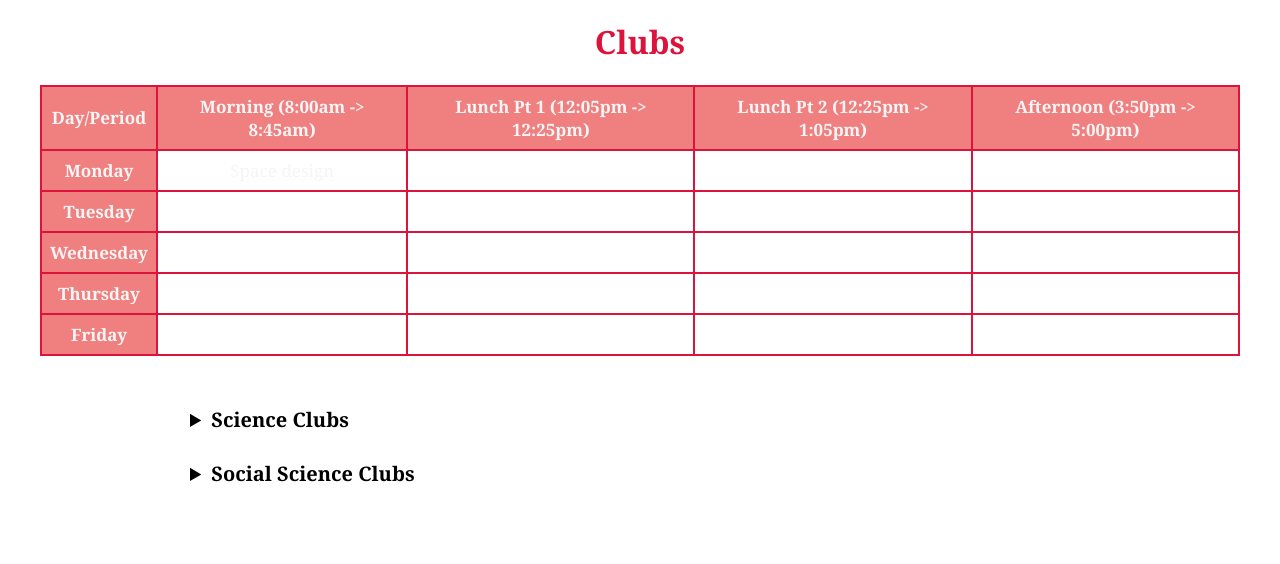
After one commit to Lucy3423/Student-Profile-Website, a Flask app: page /clubs/1 in a window 1280 px wide. The commit adds this page. Shown: the part 341-905 px from the top of the page. Run offline with Flask 3, Linux system fonts and the light colour scheme.

Commit message:
I've started to add the content for the clubs page like a weekly schedule and list of available clubs

```diff
--- /dev/null
+++ b/StudentPortal/club.py
@@ -0,0 +1,6 @@
+class Club:
+    def __init__(self, name, category, time_slot, day):
+        self.name = name
+        self.category = category
+        self.time_slot = time_slot
+        self.day = day
--- a/StudentPortal/main.py
+++ b/StudentPortal/main.py
@@ -17,6 +17,7 @@ app.config["SECRET_KEY"] = "mysecret"
 
 system = System()
 system.set_up_students()
+system.set_up_clubs()
 
 
 new_bulletin_notice = Bulletin_notice("11/08/2025", "School Uniform Update", "upper 4", "We have recently changed the school uniform to allow girls in all year groups to wear trousers instead of the skirt if they wish to.")
@@ -66,5 +67,10 @@ def bulletin(student_id):
     return render_template("bulletin.html", bulletin_notices=system.bulletin_notices, student_id=student_id, sort_form=sort_form, sort_type=sort_type)
 
 
+@app.route('/clubs/<int:student_id>')
+def clubs(student_id):
+    return render_template("clubs.html", student_id=student_id, system=system)
+
+
 if __name__ == "__main__":
     app.run(debug=True)
--- a/StudentPortal/static/base.css
+++ b/StudentPortal/static/base.css
@@ -10,7 +10,7 @@ p {
     font-size: larger;
 }
 
-.header {
+.navigation-bar {
     width: 100%;
     height: 50px;
     background-color: lightcoral;
@@ -35,16 +35,68 @@ a:hover {
     color: white;
     background-color: crimson
 }
-.background-image {
-    background-image: url(https://i.pinimg.com/1200x/f0/53/31/f053312501da8df5ac58ecace259559c.jpg);
-    background-size: 100% auto;
-    background-repeat: no-repeat;
-    background-position: center 27%;
+.header-image {
+    display: block;
+    width: 100%;
     height: 290px;
+    overflow: hidden;
+}
+
+.header-image img {
+    object-position: center 27%;
+    opacity: 0.95;
+    object-fit: cover;
     width: 100%;
-    opacity: 0.95
+    height: 100%;
 }
+
+
 
 body {
     margin: 0;
 }
+
+table {
+    border-collapse: collapse;
+    border: 2px solid crimson;
+    margin: 10px auto;
+    width: 1200px;
+    font-size: 17px;
+}
+
+th, td {
+    border: 2px solid crimson;
+    padding: 8px;
+    text-align: center;
+    color: whitesmoke
+
+}
+
+th {
+    background-color: lightcoral;
+}
+
+.break-line {
+    border: none;
+    height: 5px;
+    background-color: crimson;
+    width: 1300px;
+}
+
+.left {
+    flex: 1;
+    margin-right: 70px;
+    text-align: left;
+}
+
+.right {
+    flex: 1;
+    margin-right: 70px;
+    text-align: right;
+}
+
+.subject {
+    text-decoration: underline;
+    margin: 20px;
+    color: crimson;
+}
--- /dev/null
+++ b/StudentPortal/static/clubs.css
@@ -0,0 +1,24 @@
+#category {
+    width: 150px;
+    margin: 20px;
+    padding: 10px auto;
+}
+
+.content {
+    width: 500px;
+    margin: 50px;
+    margin-left: 190px;
+}
+
+.club-list {
+    font-size: 20px;
+}
+
+.club-name {
+    color: crimson
+}
+
+summary:hover {
+    background-color: lightcoral;
+    color: white;
+}
--- a/StudentPortal/student.py
+++ b/StudentPortal/student.py
@@ -1,8 +1,9 @@
 class Student:
-    def __init__(self, name, DoB, student_id, username, password, subjects):
+    def __init__(self, name, DoB, student_id, username, password, subjects, clubs):
         self.name = name
         self.DoB = DoB
         self.student_id = student_id
         self.username = username
         self.password = password
         self.subjects:list = subjects
+        self.clubs:list = clubs
--- a/StudentPortal/system.py
+++ b/StudentPortal/system.py
@@ -1,15 +1,26 @@
 from student import Student
+from club import Club
 
 class System:
     def __init__(self):
         self.students = []
         self.bulletin_notices = []
+        self.social_science_clubs = []
+        self.science_clubs = []
 
     def set_up_students(self):
-        self.students.append(Student("Lucy Fowler", "21/07/2008", 0, "Lucy", "Fowler", ["French", "Maths", "Computing"]))
-        self.students.append(Student("John Brown", "04/5/2007", 1, "John", "Brown", ["DT", "Maths", "Art", "English", "German"]))
+        self.students.append(Student("Lucy Fowler", "21/07/2008", 0, "Lucy", "Fowler", ["French", "Maths", "Computing"], ["Space Design"]))
+        self.students.append(Student("John Brown", "04/5/2007", 1, "John", "Brown", ["DT", "Maths", "Art", "English", "German"], ["Language Leaders"]))
         return self.students
 
+    def set_up_clubs(self):
+        self.science_clubs.append(Club("coding club", "science", 3, "monday"))
+        self.science_clubs.append(Club("space design", "science", 3, "tuesday"))
+        self.science_clubs.append(Club("canSAT", "science", 4, "wednesday"))
+        self.science_clubs.append(Club("physics olympiad", "science", 3, "thursday"))
+        self.science_clubs.append(Club("silver crest award", "science", 2, "friday"))
+
+        self.social_science_clubs.append(Club("History Podcast", "social science", 3, "tuesday"))
 
 
     def login(self, username, password):
@@ -25,3 +36,15 @@ class System:
         for student in self.students:
             if student.student_id == student_id:
                 return student
+
+    def identify_club_time_slot(self, club):
+        if club.day == 1:
+            time_slot = "8:am -> 8:45am"
+        elif club.day == 2:
+            time_slot = "12:05pm -> 12:25pm"
+        elif club.day == 3:
+            time_slot = "12:25pm -> 1:05pm"
+        else:
+            time_slot = "3:50pm -> 5:00pm"
+
+        return time_slot
--- a/StudentPortal/templates/base.html
+++ b/StudentPortal/templates/base.html
@@ -9,19 +9,22 @@
 
 <body>
 
-    <div class="header">
+    <div class="navigation-bar">
         <a href="{{url_for('dashboard', student_id=student_id) }}">Dashboard</a>
         |
         <a href="{{url_for('student_profile', student_id=student_id)}}">Student Profile</a>
         |
         <a href="{{url_for('bulletin', student_id=student_id)}}"> Bulletin</a>
-
+        |
+        <a href="{{url_for('clubs', student_id=student_id)}}"> Clubs </a>
         |
         <a href="{{url_for('login')}}">Sign Out</a>
 
     </div>
 
-    <div class="background-image"> </div>
+    <div class="header-image">
+        <img src="https://i.pinimg.com/1200x/f0/53/31/f053312501da8df5ac58ecace259559c.jpg">
+    </div>
 
     <div>
         {% block content %}
--- a/StudentPortal/templates/bulletin.html
+++ b/StudentPortal/templates/bulletin.html
@@ -19,12 +19,12 @@
                         <h4> {{bulletin_notice.year_group | title}} </h4>
                     </li>
                 </ul>
-                <h2 class="notice-subject"> {{bulletin_notice.title }} </h2>
-                <div class="content">
+                <h2 class="subject"> {{bulletin_notice.title }} </h2>
+                <div class="notice-content">
                     <p> {{bulletin_notice.content}}</p>
                 </div>
 
-                <hr class="line">
+                <hr class="break-line">
 
                 {% else %}
                 <h2> Bulletin notices do not currentlly apply to this year </h2>
--- /dev/null
+++ b/StudentPortal/templates/clubs.html
@@ -0,0 +1,95 @@
+{% extends "base.html" %}
+
+{% block title %} Clubs {% endblock %}
+
+{% block head %}
+<link rel="stylesheet" href="{{url_for('static', filename='clubs.css')}}">
+{% endblock %}
+
+{% block content %}
+<h1 class="title"> Clubs </h1>
+<!-- create the timetable -->
+<table>
+    <!-- create the headers -->
+    <tr>
+        <th> Day/Period </th>
+        <th> Morning (8:00am -> 8:45am) </th>
+        <th> Lunch Pt 1 (12:05pm -> 12:25pm) </th>
+        <th> Lunch Pt 2 (12:25pm -> 1:05pm) </th>
+        <th> Afternoon (3:50pm -> 5:00pm) </th>
+    </tr>
+
+    <!-- create a new row for each day of the week -->
+    <tr>
+        <th> Monday </th>
+        <td> Space design</td>
+        <td></td>
+        <td></td>
+        <td></td>
+    </tr>
+
+    <tr>
+        <th> Tuesday </th>
+        <td></td>
+        <td></td>
+        <td></td>
+        <td></td>
+    </tr>
+
+    <tr>
+        <th> Wednesday </th>
+        <td></td>
+        <td></td>
+        <td></td>
+        <td></td>
+    </tr>
+
+    <tr>
+        <th> Thursday </th>
+        <td></td>
+        <td></td>
+        <td></td>
+        <td></td>
+    </tr>
+
+    <tr>
+        <th> Friday </th>
+        <td></td>
+        <td></td>
+        <td></td>
+        <td></td>
+    </tr>
+</table>
+
+<!-- List out the options for clubs -->
+<div class="content">
+    <div class="club-list">
+        <!-- Display the science clubs -->
+        <details>
+            <summary><b> Science Clubs </b></summary>
+            <ul>
+            {% for science_club in system.science_clubs %}
+
+            <li class="club-name"><h3>{{science_club.name | title}}</h3></li>
+            <h4> {{science_club.day | title}} {{system.identify_club_time_slot(science_club)}}</h4>
+            {% endfor %}
+            </ul>
+        </details> <br>
+
+        <!-- Display the social science clubs -->
+        <details>
+            <summary><b> Social Science Clubs </b></summary>
+            <ul>
+            {% for social_science_club in system.social_science_clubs %}
+
+            <li class="club-name"><h3> {{social_science_club.name | title}}</h3></li>
+            <h4> {{social_science_club.day | title}} {{system.identify_club_time_slot(social_science_club)}}</h4>
+            </ul>
+            {% endfor %}
+        </details> <br>
+    </div>
+
+
+</div>
+
+{% endblock %}
```
Also changed, not shown: StudentPortal/static/bulletin.css (+4 -28 lines).
